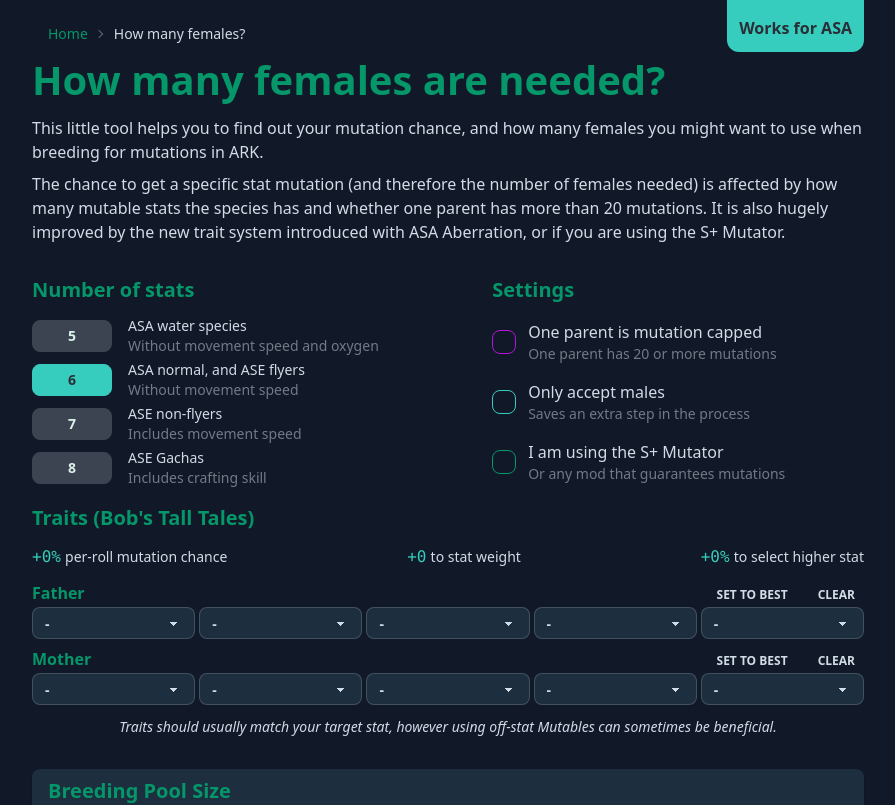
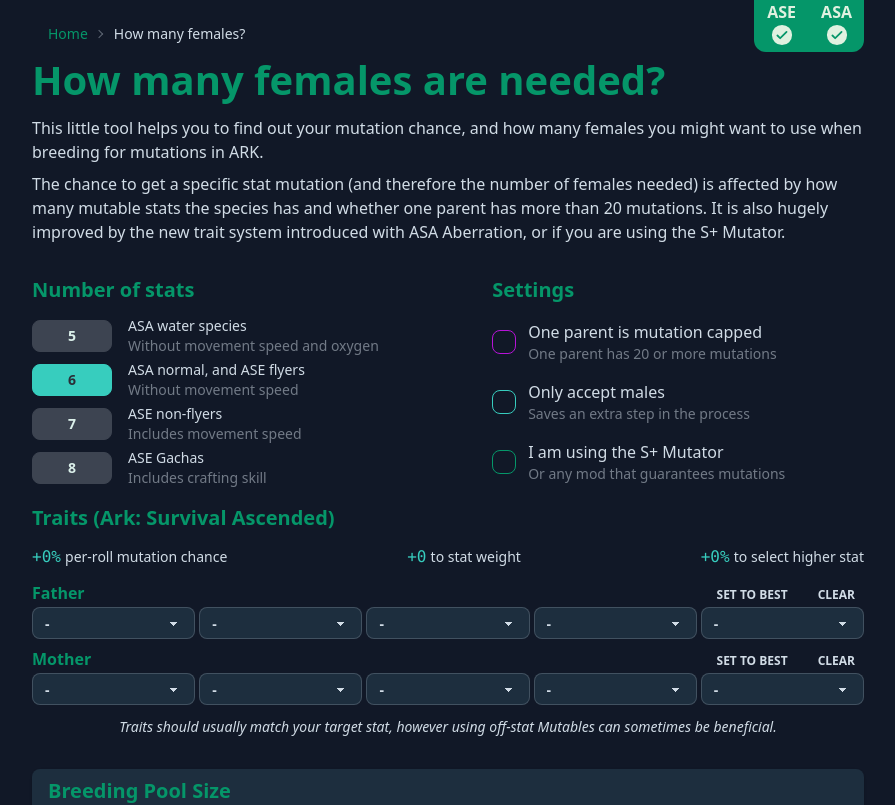
Before and after one commit to arkutils/arkutils-website, a SvelteKit app: page /tools/howmanyfemales in a window 1280 px wide. Shown: the top 805 px of the page, without its empty margins (192-1087 px from the left). Built offline with nearby package versions, Linux system fonts and the light colour scheme.

Commit message:
chore: improve ASE/ASA support widget

```diff
--- /dev/null
+++ b/src/lib/SupportedWidget.svelte
@@ -0,0 +1,122 @@
+<script lang="ts" context="module">
+	export type SupportLevel = 'full' | 'partial' | 'none';
+
+	export const defaultTexts = {
+		ase: {
+			full: 'Fully compatible with ARK: Survival Evolved',
+			partial: 'Partially compatible with ARK: Survival Evolved',
+			none: 'Not compatible with ARK: Survival Evolved',
+		},
+		asa: {
+			full: 'Fully compatible with ARK: Survival Ascended',
+			partial: 'Partially compatible with ARK: Survival Ascended',
+			none: 'Not compatible with ARK: Survival Ascended',
+		},
+	};
+</script>
+
+<script lang="ts">
+	import CircleCheck from './imgs/CircleCheck.svelte';
+	import CircleCross from './imgs/CircleCross.svelte';
+	import CircleHelp from './imgs/CircleHelp.svelte';
+
+	export let aseSupport: SupportLevel;
+	export let asaSupport: SupportLevel;
+
+	export let aseText: string | undefined = undefined;
+	export let asaText: string | undefined = undefined;
+
+	$: aseText = aseText || defaultTexts.ase[aseSupport];
+	$: asaText = asaText || defaultTexts.asa[asaSupport];
+</script>
+
+<div
+	class="text-primary-content cursor-default -mt-8 pt-4 mb-2 rounded-b-xl grid grid-cols-2 outer"
+	title="Fully compatible with ARK: Survival Ascended"
+>
+	<button
+		class="flex flex-col items-center rounded-bl-xl px-3 cursor-help"
+		popovertarget="asePopover"
+		title={aseText}
+		class:full={aseSupport == 'full'}
+		class:partial={aseSupport == 'partial'}
+		class:none={aseSupport == 'none'}
+	>
+		<span class="font-bold">ASE</span>
+		<span class="text-[22px]">
+			{#if aseSupport == 'full'}
+				<CircleCheck />
+			{:else if aseSupport == 'partial'}
+				<CircleHelp />
+			{:else}
+				<CircleCross />
+			{/if}
+		</span>
+		<div
+			class="px-3 rounded-xl"
+			id="asePopover"
+			popover="auto"
+			class:full={aseSupport == 'full'}
+			class:partial={aseSupport == 'partial'}
+			class:none={aseSupport == 'none'}
+		>
+			{aseText}
+		</div>
+	</button>
+	<button
+		class="flex flex-col items-center rounded-br-xl px-3 cursor-help"
+		popovertarget="asaPopover"
+		title={asaText}
+		class:full={asaSupport == 'full'}
+		class:partial={asaSupport == 'partial'}
+		class:none={asaSupport == 'none'}
+	>
+		<span class="font-bold">ASA</span>
+		<span class="text-[22px]">
+			{#if asaSupport == 'full'}
+				<CircleCheck />
+			{:else if asaSupport == 'partial'}
+				<CircleHelp />
+			{:else}
+				<CircleCross />
+			{/if}
+		</span>
+		<div
+			class="px-3 rounded-xl"
+			id="asaPopover"
+			popover="auto"
+			class:full={asaSupport == 'full'}
+			class:partial={asaSupport == 'partial'}
+			class:none={asaSupport == 'none'}
+		>
+			{asaText}
+		</div>
+	</button>
+</div>
+
+<style lang="postcss">
+	.full {
+		@apply bg-primary text-primary-content;
+	}
+
+	.partial {
+		@apply bg-warning text-warning-content;
+	}
+
+	.none {
+		@apply bg-error text-error-content;
+	}
+
+	.outer {
+		anchor-name: --support;
+	}
+
+	:popover-open {
+		position: absolute;
+		inset: unset;
+		top: 52px;
+		top: anchor(--support bottom);
+		right: 0;
+		right: anchor(--support right);
+	}
+</style>
--- /dev/null
+++ b/src/lib/imgs/CircleCheck.svelte
@@ -0,0 +1,4 @@
+<!-- Uploaded to: SVG Repo, www.svgrepo.com, Generator: SVG Repo Mixer Tools -->
+<svg width="1em" height="1em" fill="currentColor" viewBox="0 0 48 48" xmlns="http://www.w3.org/2000/svg">
+    <path d="M24,2A22,22,0,1,0,46,24,21.9,21.9,0,0,0,24,2ZM35.4,18.4l-14,14a1.9,1.9,0,0,1-2.8,0l-5.9-5.9a2.2,2.2,0,0,1-.4-2.7,2,2,0,0,1,3.1-.2L20,28.2,32.6,15.6a2,2,0,0,1,2.8,2.8Z"/>
+</svg>
--- /dev/null
+++ b/src/lib/imgs/CircleCross.svelte
@@ -0,0 +1,4 @@
+<!-- Uploaded to: SVG Repo, www.svgrepo.com, Generator: SVG Repo Mixer Tools -->
+<svg width="1em" height="1em" fill="currentColor" viewBox="0 0 48 48" xmlns="http://www.w3.org/2000/svg">
+    <path d="M24,2A22,22,0,1,0,46,24,21.9,21.9,0,0,0,24,2Zm8.3,27.5a2.1,2.1,0,0,1,.4,2.7,2,2,0,0,1-3.1.2L24,26.8l-5.6,5.6a2,2,0,0,1-3.1-.2,2.1,2.1,0,0,1,.4-2.7L21.2,24l-5.5-5.5a2.2,2.2,0,0,1-.4-2.7,2,2,0,0,1,3.1-.2L24,21.2l5.6-5.6a2,2,0,0,1,3.1.2,2.2,2.2,0,0,1-.4,2.7L26.8,24Z"/>
+</svg>
--- /dev/null
+++ b/src/lib/imgs/CircleHelp.svelte
@@ -0,0 +1,4 @@
+<!-- Uploaded to: SVG Repo, www.svgrepo.com, Generator: SVG Repo Mixer Tools -->
+<svg width="1em" height="1em" fill="currentColor" viewBox="0 0 48 48" xmlns="http://www.w3.org/2000/svg">
+    <path d="M24,2A22,22,0,1,0,46,24,21.9,21.9,0,0,0,24,2Zm2,34.4c-.1.1-.1.2-.2.4s-.1.2-.1.3l-.3.3-.3.3h-.3l-.4.2h-.8l-.4-.2h-.3l-.3-.3-.3-.3c0-.1-.1-.2-.1-.3s-.1-.3-.2-.4v-.8c.1-.1.1-.2.2-.4s.1-.2.1-.3l.3-.3a1.9,1.9,0,0,1,1.8-.6h.4l.3.2.3.3.3.3c0,.1.1.2.1.3s.1.3.2.4v.8ZM27.8,27a3.7,3.7,0,0,0-1.6,1.7A1.9,1.9,0,0,1,24.4,30h-.8a2,2,0,0,1-1.1-2.6,7.1,7.1,0,0,1,3.7-3.9A4.9,4.9,0,0,0,25,14.1a5.3,5.3,0,0,0-4.2,1A5.3,5.3,0,0,0,19,18.9a2,2,0,0,1-4,0,9,9,0,0,1,3.2-6.8,8.7,8.7,0,0,1,7.6-1.9,8.7,8.7,0,0,1,7,6.9A8.9,8.9,0,0,1,27.8,27Z"/>
+</svg>
--- a/src/lib/wildstats/Page.svelte
+++ b/src/lib/wildstats/Page.svelte
@@ -10,6 +10,7 @@
 	import { clamp } from '$lib/utils/math';
 
 	import Metadata from '$lib/Metadata.svelte';
+	import SupportedWidget from '$lib/SupportedWidget.svelte';
 	import { debounceFn } from '$lib/utils/debouncestore';
 	import StatDiagram from '$lib/wildstats/StatDiagram.svelte';
 	import ValueButton from '$lib/wildstats/ValueButton.svelte';
@@ -58,12 +59,7 @@
 			<li>Stat Evaluator</li>
 		</ul>
 	</nav>
-	<div
-		class="bg-primary text-primary-content cursor-default -mt-8 pt-8 px-3 mb-2 rounded-b-xl font-bold"
-		title="This page fully supports ARK: Survival Ascended"
-	>
-		Works for ASA
-	</div>
+	<SupportedWidget aseSupport="full" asaSupport="full" />
 </div>
 
 <h1 class="title">How good are my stats?</h1>
--- a/src/routes/(pages)/boss/+page.svelte
+++ b/src/routes/(pages)/boss/+page.svelte
@@ -3,6 +3,7 @@
 
 	import BossSearch from '$lib/boss/BossSearch.svelte';
 	import Metadata from '$lib/Metadata.svelte';
+	import SupportedWidget from '$lib/SupportedWidget.svelte';
 </script>
 
 <Metadata
@@ -18,12 +19,11 @@
 			<li>Bosses</li>
 		</ul>
 	</div>
-	<div
-		class="bg-error text-error-content cursor-default -mt-8 pt-8 px-3 mb-2 rounded-b-xl font-bold"
-		title="This page is not updated for ARK: Survival Ascended"
-	>
-		Not verified for ASA
-	</div>
+	<SupportedWidget
+		aseSupport="full"
+		asaSupport="partial"
+		asaText="Not yet updated with data from Ark: Survival Ascended, although many drops are the same"
+	/>
 </div>
 
 <header class="flex justify-center items-center">
--- a/src/routes/(pages)/tools/colorids/+page.svelte
+++ b/src/routes/(pages)/tools/colorids/+page.svelte
@@ -12,6 +12,7 @@
 	import Metadata from '$lib/Metadata.svelte';
 	import ModSelector from '$lib/ModSelector.svelte';
 	import { selectedModId } from '$lib/stores';
+	import SupportedWidget from '$lib/SupportedWidget.svelte';
 	import { loadAll } from '@square/svelte-store';
 
 	const BASE_COLORID = 1;
@@ -162,12 +163,7 @@
 			<li>Color IDs</li>
 		</ul>
 	</nav>
-	<div
-		class="bg-primary text-primary-content cursor-default -mt-8 pt-8 px-3 mb-2 rounded-b-xl font-bold"
-		title="This page is updated for ARK: Survival Ascended"
-	>
-		Works for ASA
-	</div>
+	<SupportedWidget aseSupport="full" asaSupport="full" />
 </div>
 
 <h1 class="mb-4">ARK Color IDs</h1>
--- a/src/routes/(pages)/tools/howmanyfemales/+page.svelte
+++ b/src/routes/(pages)/tools/howmanyfemales/+page.svelte
@@ -3,6 +3,7 @@
 
 	import { page } from '$app/stores';
 	import Metadata from '$lib/Metadata.svelte';
+	import SupportedWidget from '$lib/SupportedWidget.svelte';
 	import { pct as fmtPct } from '$lib/utils/math';
 	import ValueButton from '$lib/wildstats/ValueButton.svelte';
 	import TraitGroup from './TraitGroup.svelte';
@@ -162,12 +163,7 @@
 			<li>How many females?</li>
 		</ul>
 	</nav>
-	<div
-		class="bg-secondary text-secondary-content cursor-default -mt-8 pt-8 px-3 mb-2 rounded-b-xl font-bold"
-		title="Verified for ARK: Survival Ascended"
-	>
-		Works for ASA
-	</div>
+	<SupportedWidget aseSupport="full" asaSupport="full" />
 </div>
 
 <header>
@@ -237,7 +233,7 @@
 
 		<!-- Traits -->
 		<div class="flex flex-col gap-3 sm:gap-3 sm:col-span-2">
-			<h2>Traits (Bob's Tall Tales)</h2>
+			<h2>Traits (Ark: Survival Ascended)</h2>
 			{#if usingSPlus}
 				<p class="italic text-base-content/50 text-sm">(disabled when S+ Mutator is selected)</p>
 			{:else}
--- a/src/routes/(pages)/tools/incubator/+page.svelte
+++ b/src/routes/(pages)/tools/incubator/+page.svelte
@@ -14,6 +14,7 @@
 	import Weight from '$lib/imgs/stats/Weight.svelte';
 	import Metadata from '$lib/Metadata.svelte';
 	import SpeciesSelector from '$lib/SpeciesSelector.svelte';
+	import SupportedWidget from '$lib/SupportedWidget.svelte';
 	import { loadAll } from '@square/svelte-store';
 
 	const STAT_NAMES = [
@@ -247,12 +248,7 @@
 			<li>Incubator Calculator</li>
 		</ul>
 	</nav>
-	<div
-		class="bg-primary text-primary-content cursor-default -mt-8 pt-8 px-3 mb-2 rounded-b-xl font-bold"
-		title="Fully compatible with ARK: Survival Ascended"
-	>
-		Works for ASA
-	</div>
+	<SupportedWidget aseSupport="full" asaSupport="full" />
 </div>
 
 <main class="flex flex-col gap-4">
--- a/src/routes/(pages)/tools/officialdownload/+layout.svelte
+++ b/src/routes/(pages)/tools/officialdownload/+layout.svelte
@@ -1,5 +1,6 @@
 <script lang="ts">
 	import Metadata from '$lib/Metadata.svelte';
+	import SupportedWidget from '$lib/SupportedWidget.svelte';
 </script>
 
 <Metadata
@@ -8,12 +9,19 @@
 	preview="tools/officialdownload"
 />
 
-<nav class="text-sm breadcrumbs mb-2">
-	<ul class="text-sm ml-4">
-		<li><a href="/">Home</a></li>
-		<li>Official Server Downloads</li>
-	</ul>
-</nav>
+<div class="flex">
+	<nav class="text-sm breadcrumbs mb-2 flex-grow">
+		<ul class="text-sm ml-4">
+			<li><a href="/">Home</a></li>
+			<li>Official Server Downloads</li>
+		</ul>
+	</nav>
+	<SupportedWidget
+		aseSupport="full"
+		asaSupport="none"
+		asaText="No Official downloads for Ark: Survival Ascended yet!"
+	/>
+</div>
 
 <header>
 	<h1 class="title mb-4">Official Server Downloads</h1>
--- a/src/routes/(pages)/tools/spawnexact/+page.svelte
+++ b/src/routes/(pages)/tools/spawnexact/+page.svelte
@@ -6,6 +6,7 @@
 	import Metadata from '$lib/Metadata.svelte';
 	import SpeciesSelector from '$lib/SpeciesSelector.svelte';
 	import StatEntry from '$lib/StatEntry.svelte';
+	import SupportedWidget from '$lib/SupportedWidget.svelte';
 
 	let wild = [0, 0, 0, 0, 0, 0, 0];
 	let tamed = [0, 0, 0, 0, 0, 0, 0];
@@ -45,12 +46,7 @@
 			<li>Spawn Exact Dino</li>
 		</ul>
 	</nav>
-	<div
-		class="bg-primary text-primary-content cursor-default -mt-8 pt-8 px-3 mb-2 rounded-b-xl font-bold"
-		title="This page fully supports ARK: Survival Ascended"
-	>
-		Works for ASA
-	</div>
+	<SupportedWidget aseSupport="full" asaSupport="full" />
 </div>
 
 <main class="flex flex-col gap-8">
```
Also changed, not shown: src/routes/(pages)/tools/saddlecalculator/+page.svelte (+6 -6 lines).
